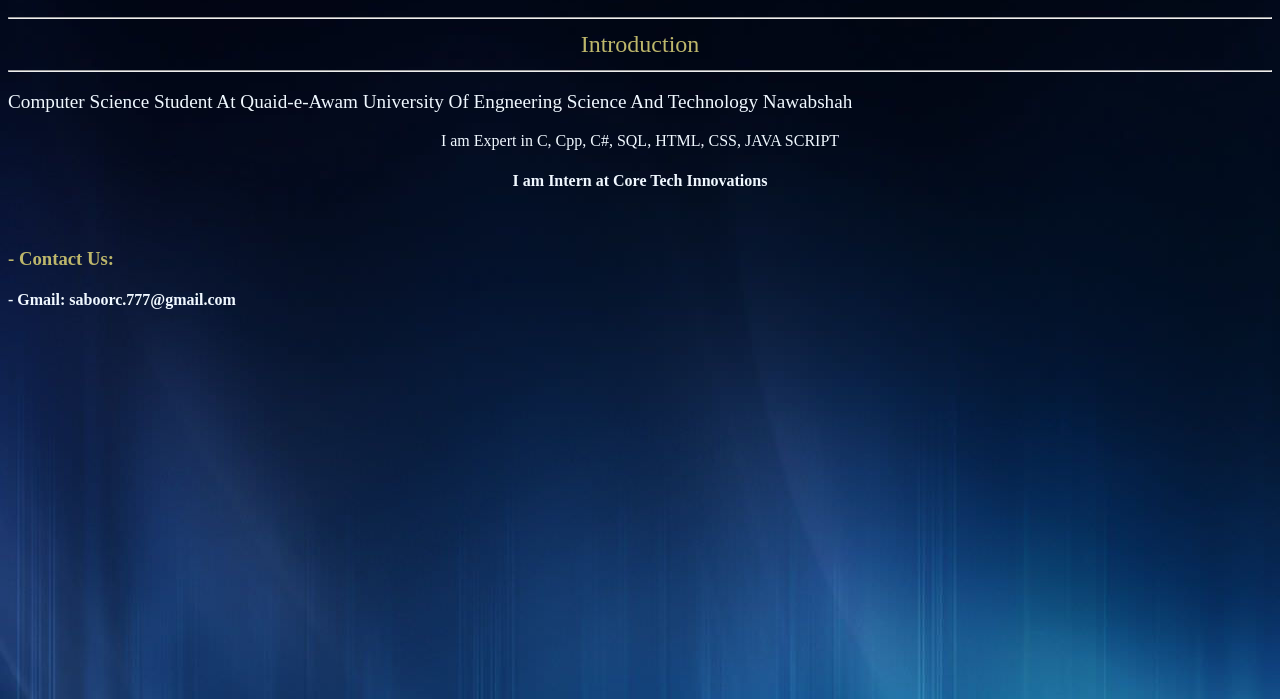
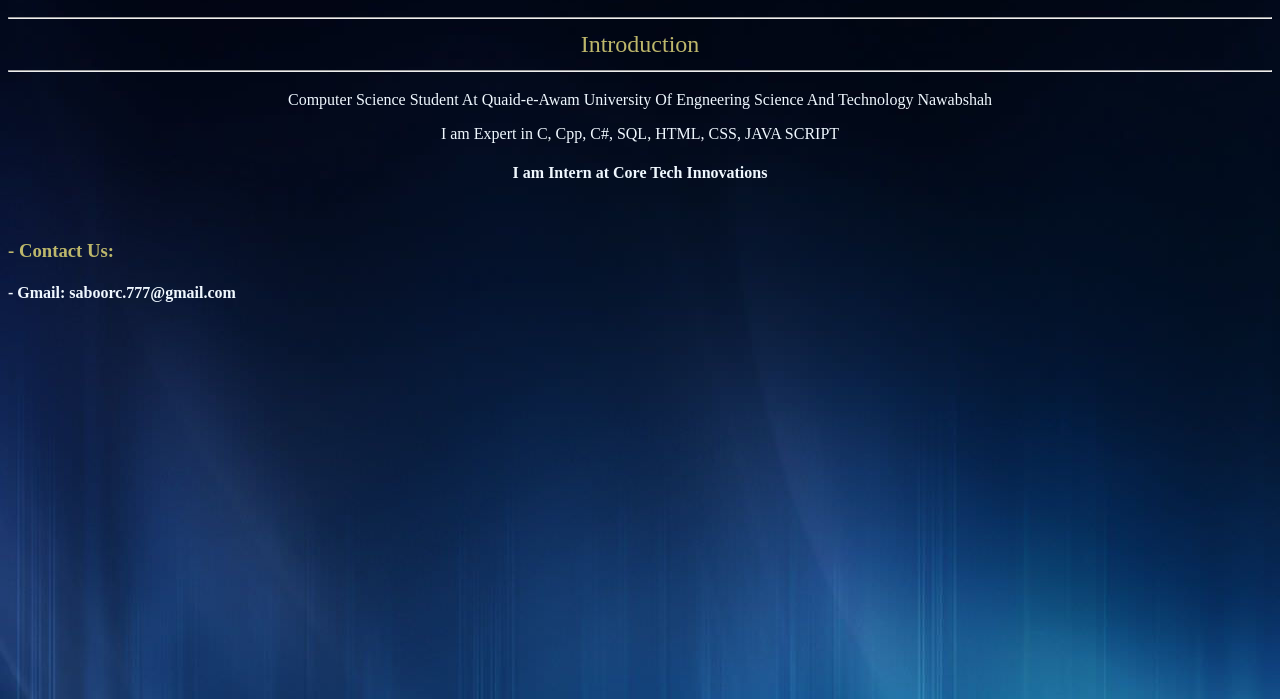
Before and after one commit to saboorc777/coretech_internship, a plain HTML site: page index.html/index.html in a window 1280 px wide. Shown: the part 101-800 px from the top of the page. Drawn offline with Linux system fonts and the light colour scheme.

Commit message:
Add files via upload

```diff
--- a/index.html/index.css
+++ b/index.html/index.css
@@ -11,6 +11,10 @@ body{
 .edf{
     color: aliceblue;
     font-size: 120%;
+}
+.uuuu{
+    text-align: center;
+    color: aliceblue;
 }
 .lkl{
     text-align: center;
@@ -26,4 +30,8 @@ body{
 .aaaa{
     color: aliceblue;
 }
+.pak{
+    padding-bottom: 0%;
+
 }
+}
--- a/index.html/index.html
+++ b/index.html/index.html
@@ -20,15 +20,17 @@
         <center>Introduction</center><hr>
     </div>
     <p class="edf">
-        Computer Science Student At Quaid-e-Awam University Of Engneering Science And Technology Nawabshah
+       <p class="uuuu"> Computer Science Student At Quaid-e-Awam University Of Engneering Science And Technology Nawabshah</p>
 
         <p class="qwe">I am Expert in C, Cpp, C#, SQL, HTML, CSS, JAVA SCRIPT </p>
         <h4 class="lkl"> I am Intern at Core Tech Innovations</h4>
     </p>
 <br>
+
+<div class="pak">
     <h3 class="ppp">- Contact Us:</h3>
     <h4 class="aaaa">- Gmail: saboorc.777@gmail.com</h4>
-
+    </div>
 
 </body>
 </html>
```
